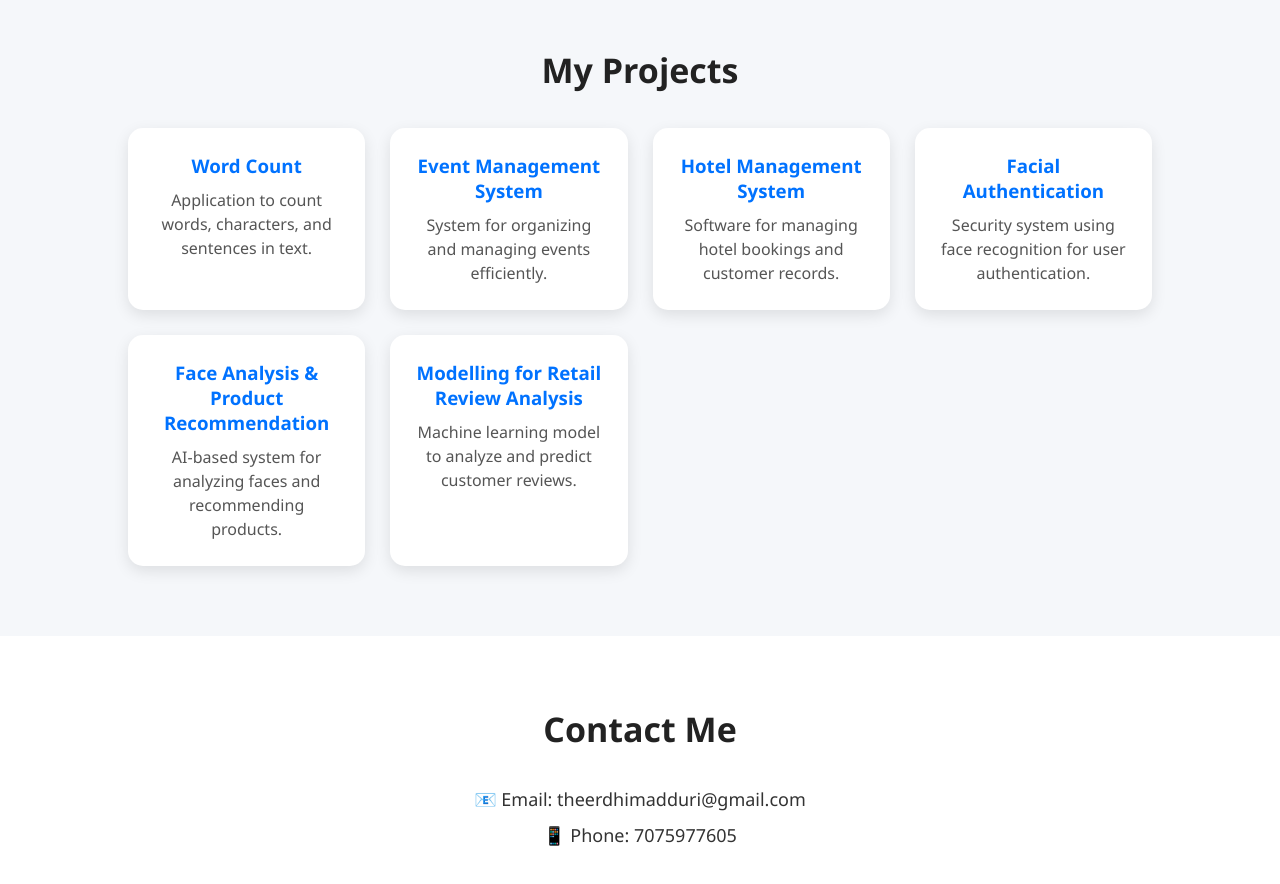
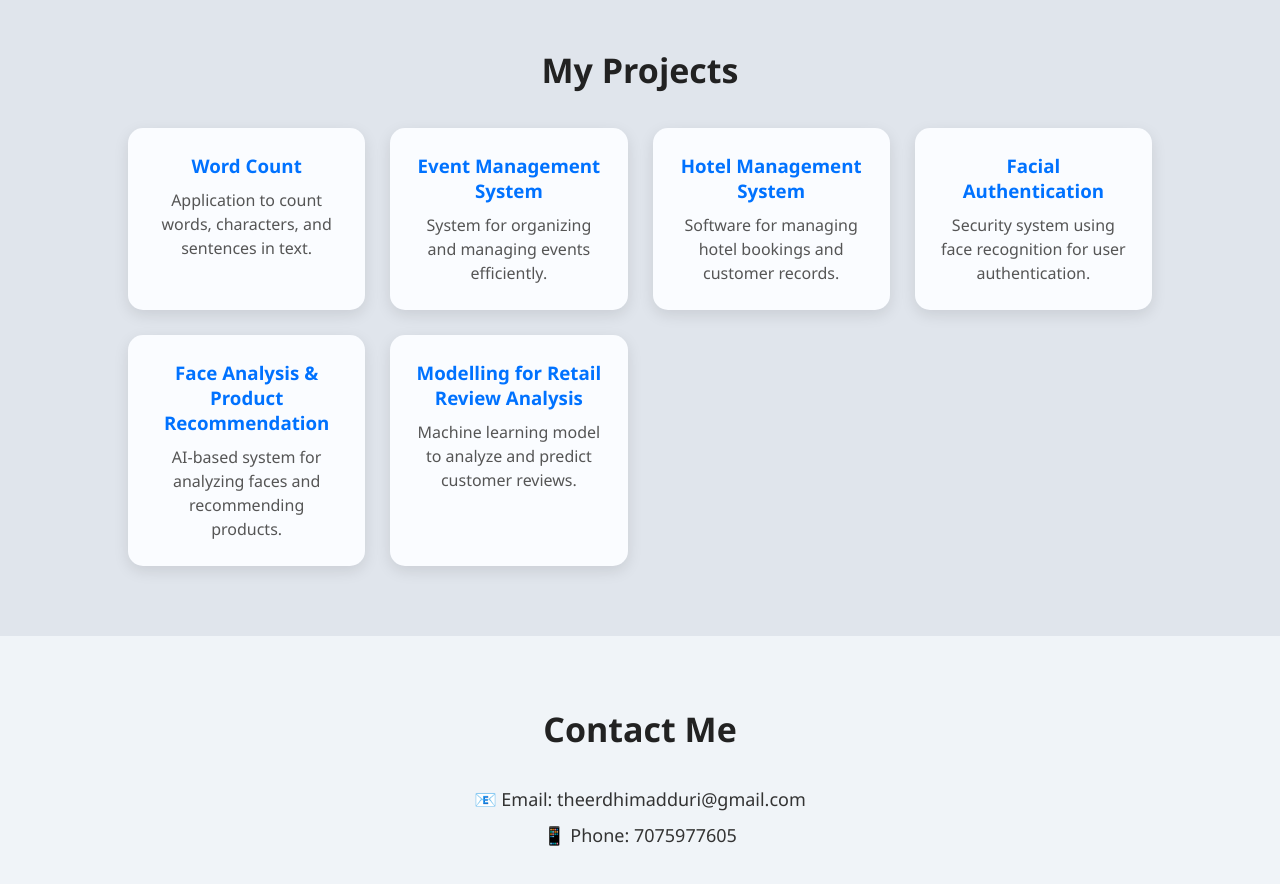
Before and after one commit to theerdhi/portfolio, a plain HTML site: page index.html in a window 1280 px wide. Shown: the part 1520-2404 px from the top of the page. Drawn offline with Linux system fonts and the light colour scheme.

Commit message:
Updated projects section

```diff
--- a/style.css
+++ b/style.css
@@ -7,7 +7,7 @@
 
 /* Body */
 body {
-    background: #f5f7fa;
+    background: #e0e5ec;
 }
 
 /* Navbar */
@@ -121,7 +121,12 @@ nav ul li a:hover {
 
 /* Light background */
 .bg {
-    background: #ffffff;
+    background: #f0f4f8;
+}
+
+/* About Section Background */
+#about {
+    background: linear-gradient(135deg, #ffffff, #eef2f7);
 }
 
 /* About */
@@ -177,7 +182,7 @@ nav ul li a:hover {
 }
 
 .project {
-    background: white;
+    background: #fafcff;
     padding: 25px;
     border-radius: 15px;
 
```
